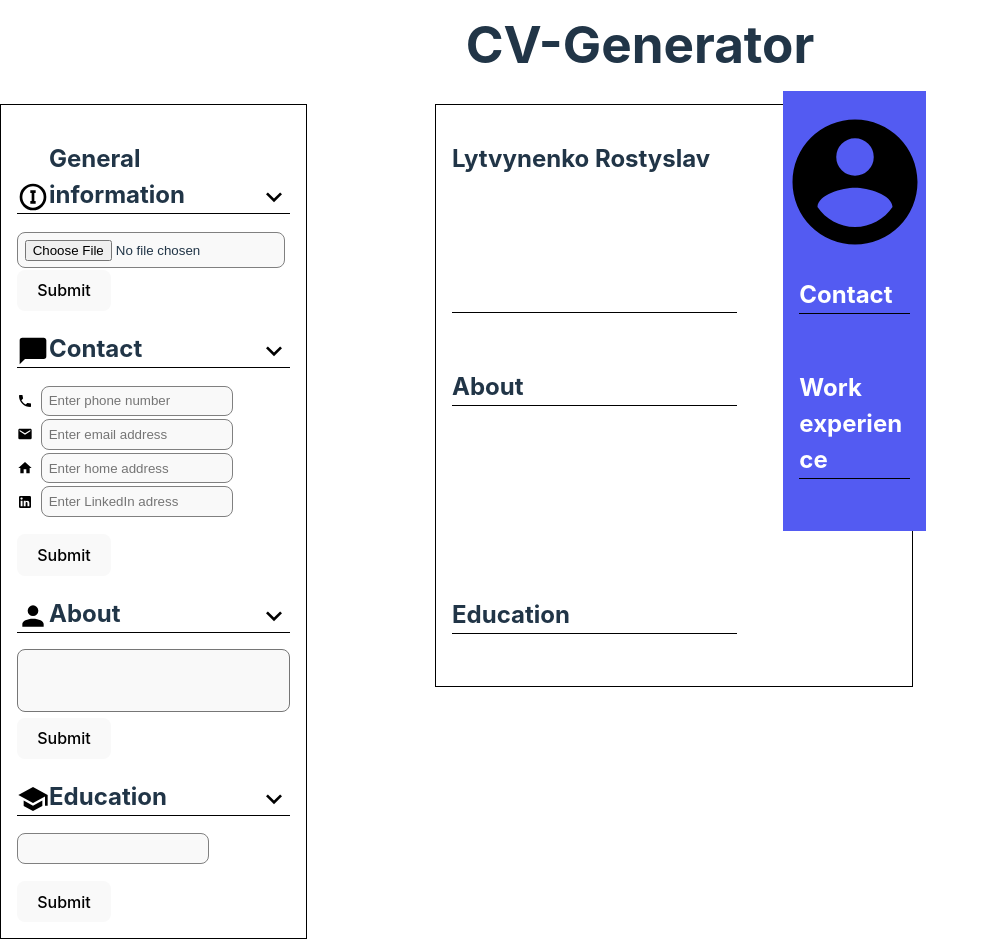
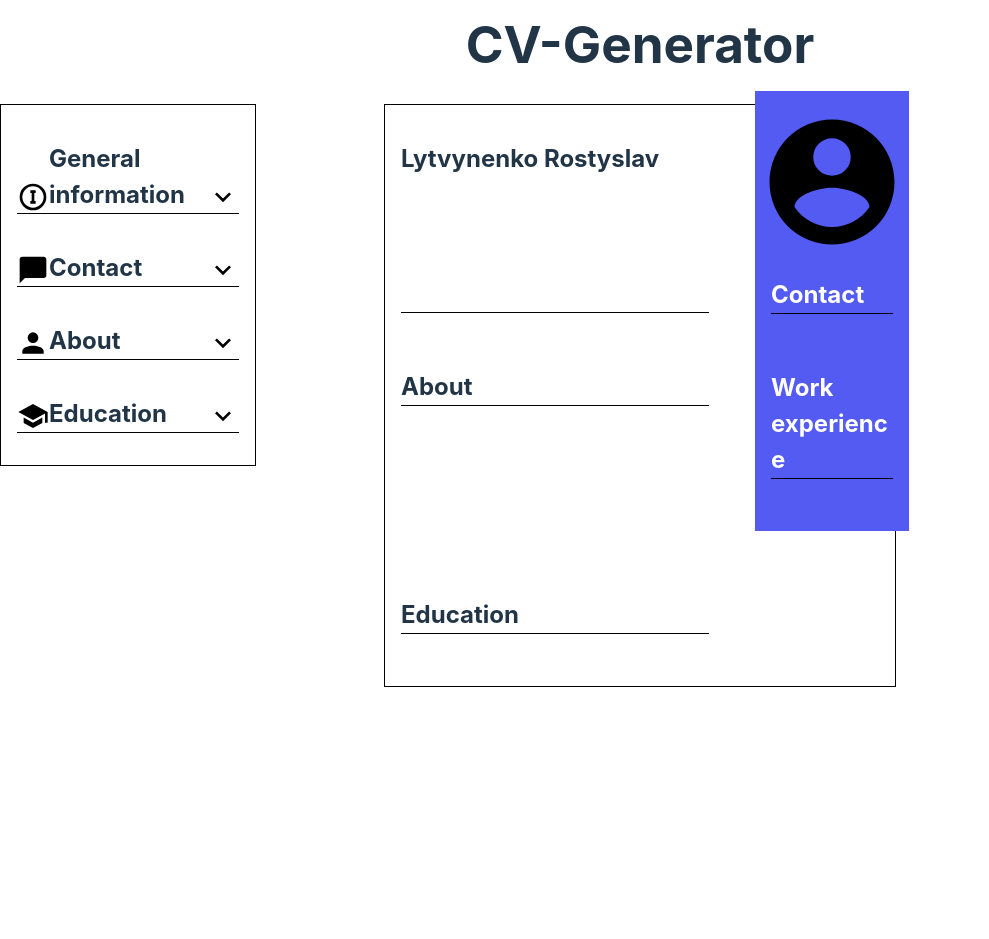
Before and after one commit to R3ndrex/CV-Generator, a React (Vite) app: page / in a window 1280 px wide. Shown: the whole page, without its empty margins (0-989 px from the left). After the commit the page ends 800 px from the top, so only its background shows below. Built offline with nearby package versions, Linux system fonts and the light colour scheme.

Commit message:
Make clicking on header display all content

```diff
--- a/src/components/AboutChanger.jsx
+++ b/src/components/AboutChanger.jsx
@@ -16,7 +16,7 @@ export default function AboutChanger({ ChangerHeader, setAboutText }) {
                         alt="person image"
                     ></img>
                     <h2>About</h2>
-                </ChangerHeader>
+
                     <textarea
                         name="aboutText"
                         id="user-about-text"
@@ -25,6 +25,7 @@ export default function AboutChanger({ ChangerHeader, setAboutText }) {
                         cols={30}
                     ></textarea>
                     <button type="submit">Submit</button>
+                </ChangerHeader>
             </form>
         </section>
     );
--- a/src/components/ChangerHeader.jsx
+++ b/src/components/ChangerHeader.jsx
@@ -1,9 +1,24 @@
 import Chevron from "../assets/chevron-down.svg";
+import { useState } from "react";
 export default function ChangerHeader({ children }) {
+    const [active, setActive] = useState(false);
     return (
-        <div className="h2-section">
-            {children}
-            <img src={Chevron} className="h2-pictogram" alt="chevron-down" />
-        </div>
+        <>
+            <div
+                className="h2-section"
+                onClick={() => {
+                    setActive((prev) => !prev);
+                }}
+            >
+                {children[0]}
+                {children[1]}
+                <img
+                    src={Chevron}
+                    className="h2-pictogram"
+                    alt="chevron-down"
+                />
+            </div>
+            {active && children.slice(2)}
+        </>
     );
 }
--- a/src/components/ContactChanger.jsx
+++ b/src/components/ContactChanger.jsx
@@ -27,7 +27,6 @@ export default function ContactChanger({ ChangerHeader, setContacts }) {
                         alt="message image"
                     />
                     <h2>Contact</h2>
-                </ChangerHeader>
 
                     <ul>
                         {inputs.map((input) => {
@@ -50,6 +49,7 @@ export default function ContactChanger({ ChangerHeader, setContacts }) {
                         })}
                     </ul>
                     <button type="submit">Submit</button>
+                </ChangerHeader>
             </form>
         </section>
     );
--- a/src/components/EducationChanger.jsx
+++ b/src/components/EducationChanger.jsx
@@ -25,7 +25,6 @@ export default function EducationChanger({
                             alt="graduation cap image"
                         />
                         <h2>Education </h2>
-                    </ChangerHeader>
                         <ul>
                             {education.map((_, index) => {
                                 return (
@@ -36,6 +35,7 @@ export default function EducationChanger({
                             })}
                         </ul>
                         <button type="submit">Submit</button>
+                    </ChangerHeader>
                 </form>
             </section>
         </>
--- a/src/components/ImageChanger.jsx
+++ b/src/components/ImageChanger.jsx
@@ -21,11 +21,10 @@ export default function ImageChanger({ ChangerHeader, setImage }) {
                 <ChangerHeader>
                     <img className="h2-image" src={iInCircle} alt="alpha-i" />
                     <h2>General information</h2>
+
+                    <input name="user-photo" type="file"></input>
+                    <button type="submit">Submit</button>
                 </ChangerHeader>
-
-                <input name="user-photo" type="file"></input>
-
-                <button type="submit">Submit</button>
             </form>
         </>
     );
```
Lines whose indentation alone changed are shown as unchanged.
